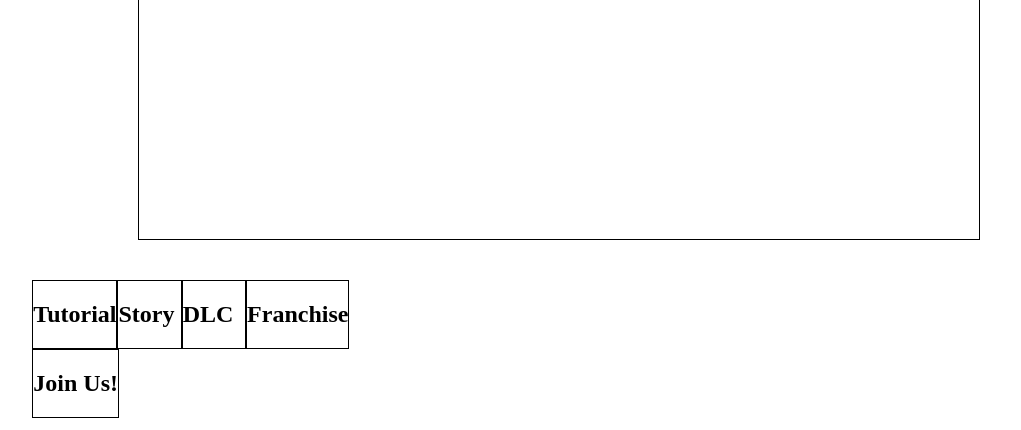
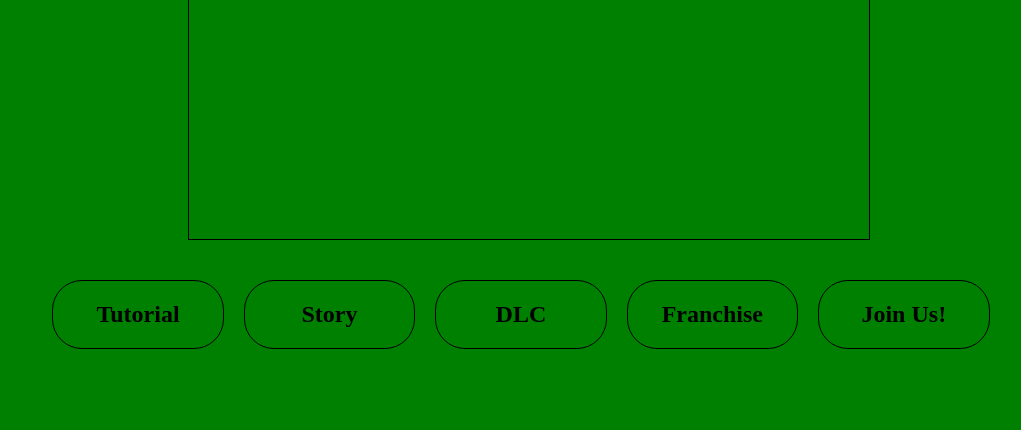
Before and after one commit to ymarkoff/SWD_500, a website: page index.html in a window 1280 px wide. Shown: the part 328-758 px from the top of the page, without its empty margins (81-1102 px from the left). Drawn offline with Linux system fonts and the light colour scheme.

Commit message:
-basic landing page grid developed

```diff
--- a/sass/abstracts/_mixins.scss
+++ b/sass/abstracts/_mixins.scss
@@ -2,6 +2,6 @@
     &:after {
         display: table;
         clear: both;
-        content: '';
+        content: ' ';
     }
 }
--- a/sass/abstracts/_variables.scss
+++ b/sass/abstracts/_variables.scss
@@ -1 +1,5 @@
 $gutter: 20px;
+
+$game-screen-width: percentage(8/20);
+
+$landing-button-radius: 30px;
--- /dev/null
+++ b/sass/layout/_grid.scss
@@ -0,0 +1,58 @@
+html {
+    box-sizing: border-box;
+
+    background-color: green;
+}
+
+*,
+*:before,
+*:after {
+    box-sizing: inherit;
+}
+
+.l-wrap {
+    max-width: 1140px;
+    margin-right: auto;
+    margin-left: auto;
+}
+.l-landing-page {
+    .l-game-screen {
+        width: calc(((100% - (20px * 12)) / 12) * 8);
+        height: 70vh;
+
+        //@todo: why is this not working?
+        // margin-left: calc((percentage(3/12)) + 10px);
+
+        margin-left: calc((100%/12)*2 + (2*20px) + 10px);
+
+        border: solid #000;
+        border-width: 1px;
+
+        display: flex;
+        justify-content: center; /* align horizontal */
+        align-items: center; /* align vertical */
+    }
+    .l-menu {
+        @include clearfix;
+        margin-top: 5vh;
+        margin-left: calc(((100% - (20px * 12)) / 12) * 1 + 30px);
+        .l-menu-button {
+            float: left;
+            min-width: calc(((100% - (20px * 12)) / 12) * 2 + 20px);
+            margin-left: 10px;
+            margin-right: 10px;
+            border: solid #000;
+            border-width: 1px;
+
+            -webkit-border-radius: $landing-button-radius;
+            -moz-border-radius: $landing-button-radius;
+            border-radius: $landing-button-radius;
+
+            display: flex;
+            justify-content: center; /* align horizontal */
+            align-items: center; /* align vertical */
+
+
+        }
+    }
+}
--- a/sass/layout/grid.scss
+++ /dev/null
@@ -1,47 +0,0 @@
-html {
-    box-sizing: border-box;
-}
-
-*,
-*:before,
-*:after {
-    box-sizing: inherit;
-}
-
-.l-wrap {
-    max-width: 1140px;
-    margin-right: auto;
-    margin-left: auto;
-}
-.l-landing-page {
-    .l-game-screen {
-        @include clearfix;
-        width: percentage(8/12);
-        height: 70vh;
-        //@todo: why is this not working?
-        // margin-left: calc((percentage(3/12)) + $gutter);
-        margin-left: percentage(2/12);
-        margin-right: percentage(2/12);
-        float: left;
-
-        border: solid #000;
-        border-width: 1px;
-
-        display: flex;
-        justify-content: center; /* align horizontal */
-        align-items: center; /* align vertical */
-    }
-    .l-menu {
-        margin-top: 5vh;
-        margin-left: percentage(1/12);
-        float: left;
-        .l-menu-button {
-            float: left;
-            min-width: percentage(2/12);
-            // margin-left: $gutter;
-            // margin-right: $gutter;
-            border: solid #000;
-            border-width: 1px;
-        }
-    }
-}
--- a/sass/main.scss
+++ b/sass/main.scss
@@ -1,3 +1,7 @@
 @import 'abstracts/mixins';
 @import 'abstracts/variables';
-@import 'layout/grid'
+@import 'layout/grid';
+
+html {
+    // background-color: magenta;
+}
```
Also changed, not shown: package.json (+4 -6 lines), css/main.css.
